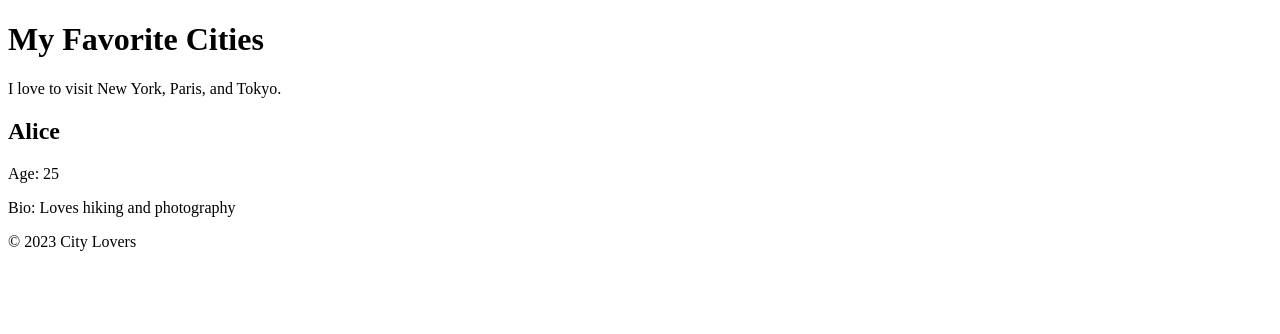
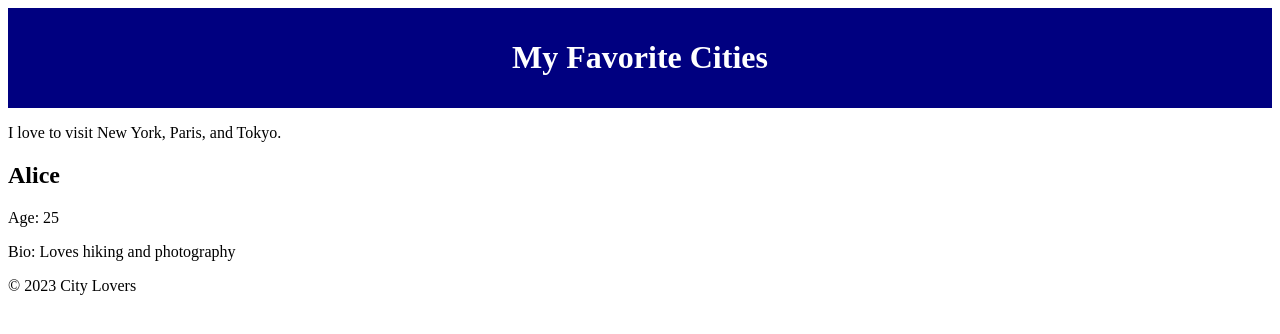
Before and after one commit to keyboard304/alx-fe-reactjs, a React (Vite) app in the folder alx-react-app-new/: page / in a window 1280 px wide. Shown: the top 334 px of the page. Built offline with nearby package versions, Linux system fonts and the light colour scheme; the HTML template or start-up script is replaced by a standard one.

Commit message:
Update Header.jsx

```diff
--- a/alx-react-app-new/src/components/Header.jsx
+++ b/alx-react-app-new/src/components/Header.jsx
@@ -1,12 +1,9 @@
-// src/components/Header.jsx
-import React from 'react';
-
-function Header() {
-    return (
-        <header>
-            <h1>My Favorite Cities</h1>
-        </header>
-    );
-}
+const Header = () => {
+  return (
+    <header style={{ backgroundColor: 'navy', color: 'white', textAlign: 'center', padding: '10px' }}>
+      <h1>My Favorite Cities</h1>
+    </header>
+  );
+};
 
 export default Header;
```
